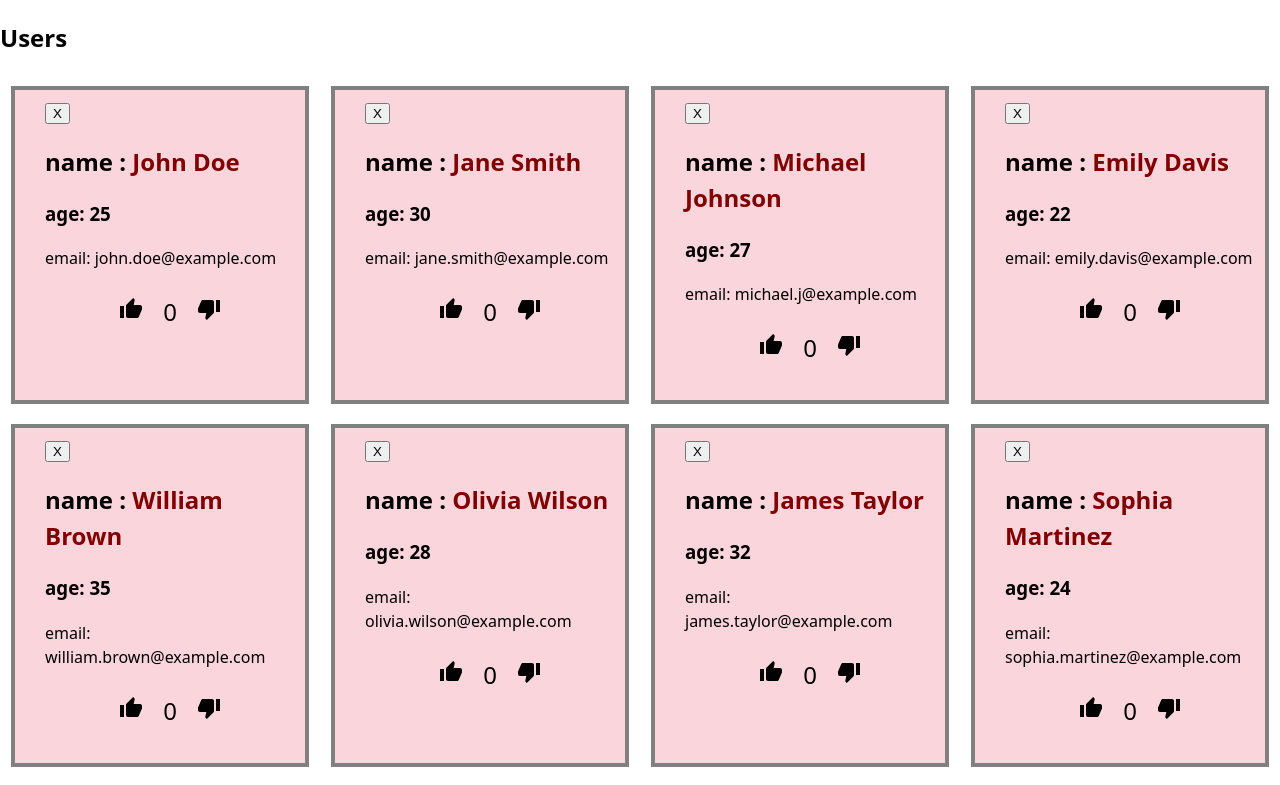
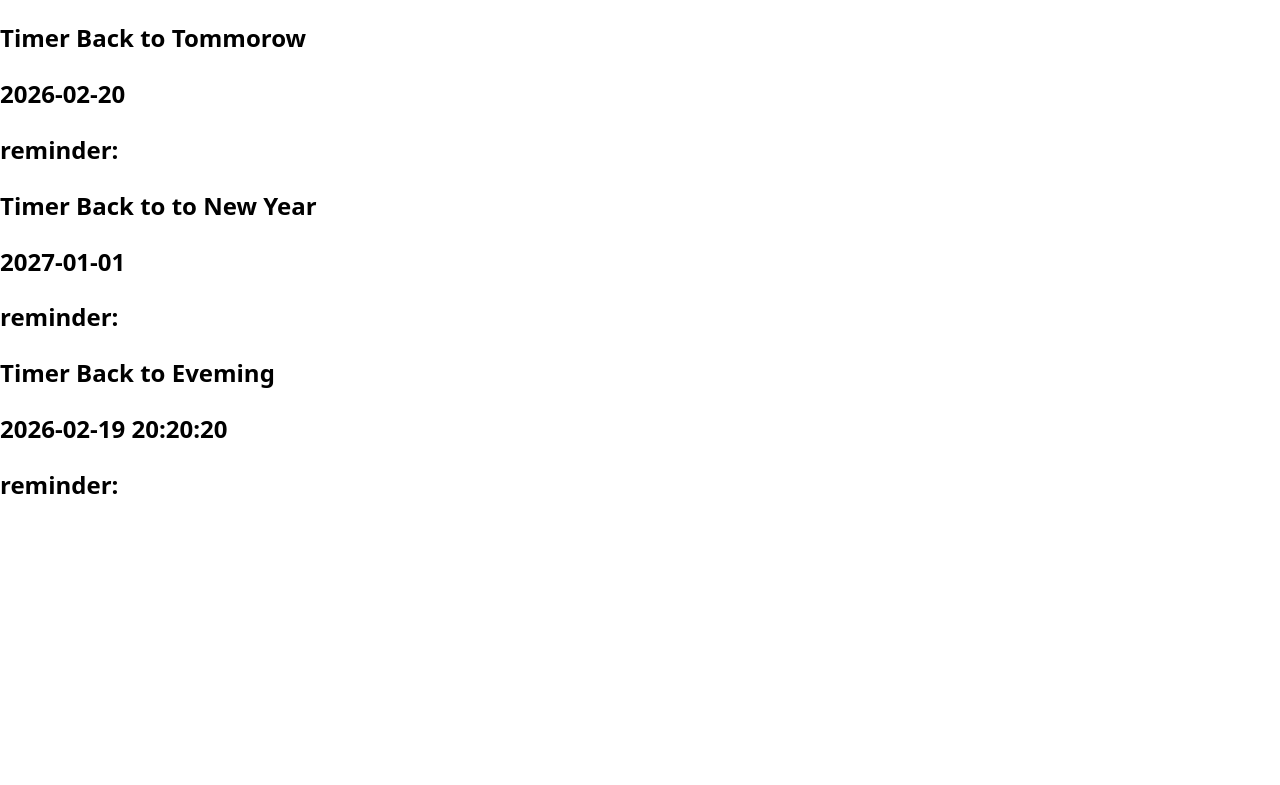
Before and after one commit to shapel3/react-practice-09-12-2025, a React (Vite) app: page / in a window 1280 px wide. Shown: the top 785 px of the page. Built offline with nearby package versions, Linux system fonts and the light colour scheme.

Commit message:
Add TimerBack & 2 options

```diff
--- a/package.json
+++ b/package.json
@@ -13,6 +13,7 @@
     "@mdi/js": "^7.4.47",
     "@mdi/react": "^1.6.1",
     "classnames": "^2.5.1",
+    "date-fns": "^4.1.0",
     "react": "^19.2.0",
     "react-dom": "^19.2.0"
   },
--- a/src/App.jsx
+++ b/src/App.jsx
@@ -1,9 +1,13 @@
-import UsersSection from './components/UsersSection/UsersSection'
+import TimerBack from "./components/TimerBack/TimerBack";
+
 
 function App() {
   return(
     <>
-    <UsersSection />
+    <TimerBack title='Tommorow' dateStr='2026-02-20' />
+    <TimerBack title='to New Year' dateStr='2027-01-01' />
+    <TimerBack title='Eveming' dateStr='2026-02-19 20:20:20' />
+
   </>
 
   )
--- /dev/null
+++ b/src/components/TimerBack/TimerBack.jsx
@@ -0,0 +1,39 @@
+import { useState, useEffect } from "react";
+import PropTypes from "prop-types";
+import { parseISO, differenceInSeconds, formatDistanceToNow } from "date-fns";
+
+const TimerBack = (props) => {
+  const { title, dateStr } = props;
+  const date = parseISO(dateStr);
+  const [timeReminder, setTimeReminder] = useState("");
+
+  useEffect(() => {
+    const idInterval = setInterval(() => {
+      //  1 option
+      // const now = new Date();
+      // const secRemainder = differenceInSeconds(date,now);
+      // setTimeReminder(secRemainder)
+
+      // oprion 2
+    //   setTimeReminder(formatDistanceToNow(date))
+
+    }, 1000);
+    return () => {
+      clearInterval(idInterval);
+    };
+  }, [date]);
+  return (
+    <div>
+      <h2>Timer Back to {title}</h2>
+      <h2>{dateStr}</h2>
+      <h2>reminder: {timeReminder}</h2>
+    </div>
+  );
+};
+
+TimerBack.propTypes = {
+  title: PropTypes.string,
+  dateStr: PropTypes.string,
+};
+
+export default TimerBack;
```
Also changed, not shown: 1 other file (tests, documents, lock files or other folders).
